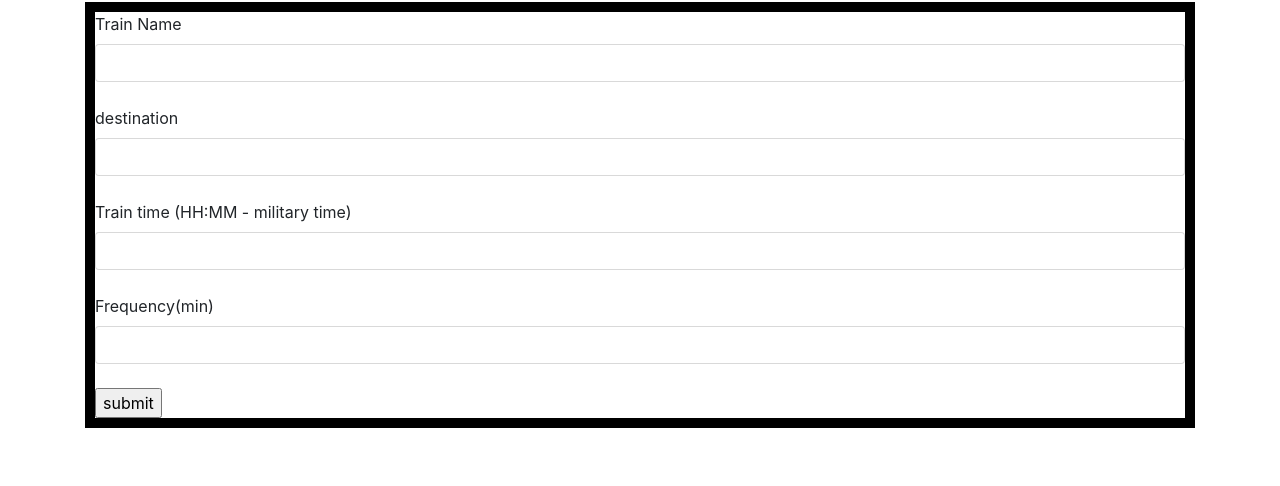
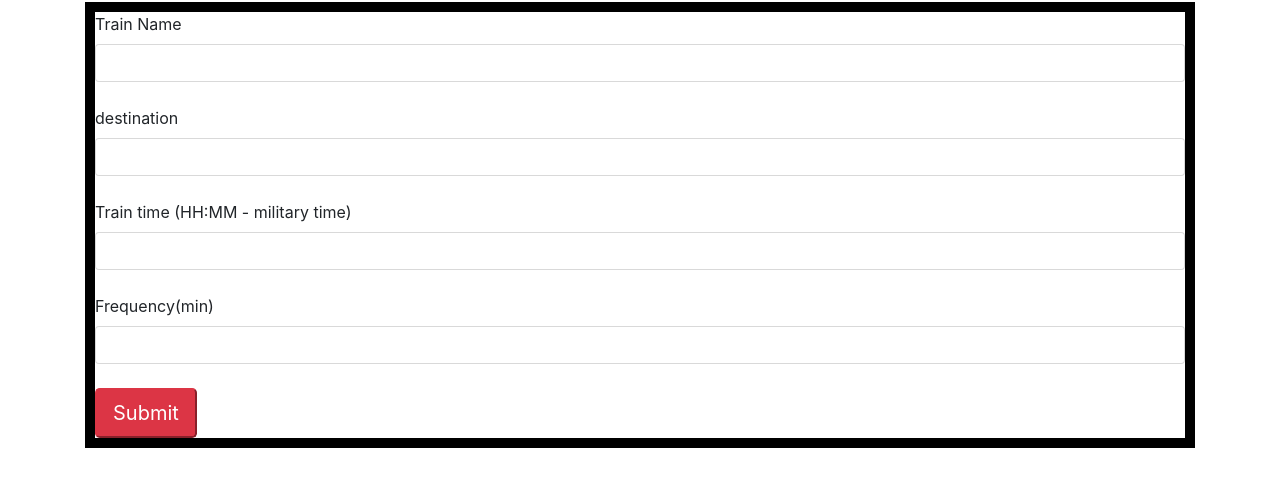
Before and after one commit to IamSoma/Train-Schedule, a plain HTML site: page index.html in a window 1280 px wide. Shown: the part 136-622 px from the top of the page. Drawn offline with nearby package versions, Linux system fonts and the light colour scheme.

```diff
--- a/app.js
+++ b/app.js
@@ -8,3 +8,5 @@
   };
 
   firebase.initializeApp(config);
+
+  moment().format();
--- a/index.html
+++ b/index.html
@@ -36,7 +36,7 @@
 					<input type="number" id="trainTime" class="form-control" ><br>
 					<label for="frequency">Frequency(min)</label><br>
 					<input type="number" id="frequency" class="form-control" ><br>
-					<input type="submit" id="submit" value="submit"><br>
+					<input type="submit" id="submit" value="Submit" class="btn-danger btn-lg"><br>
 				</form>
 
 				</div>
```
